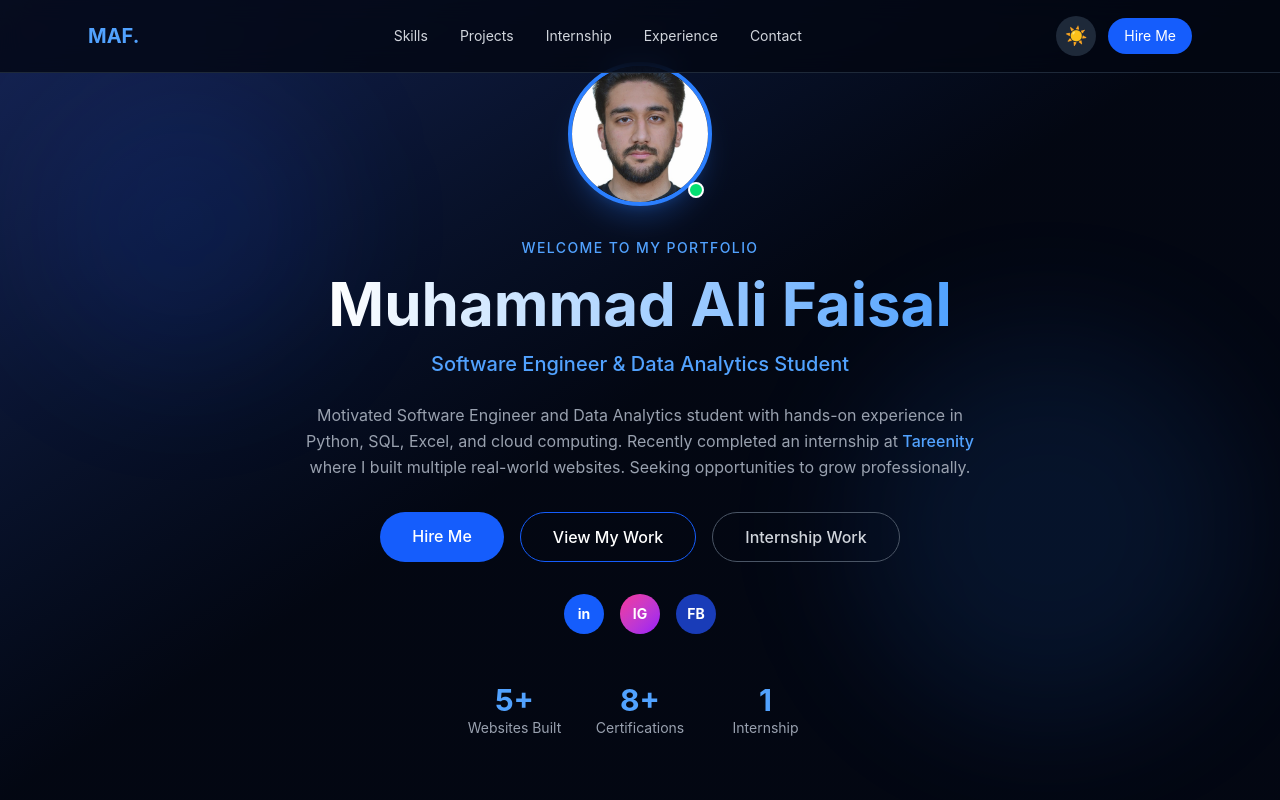
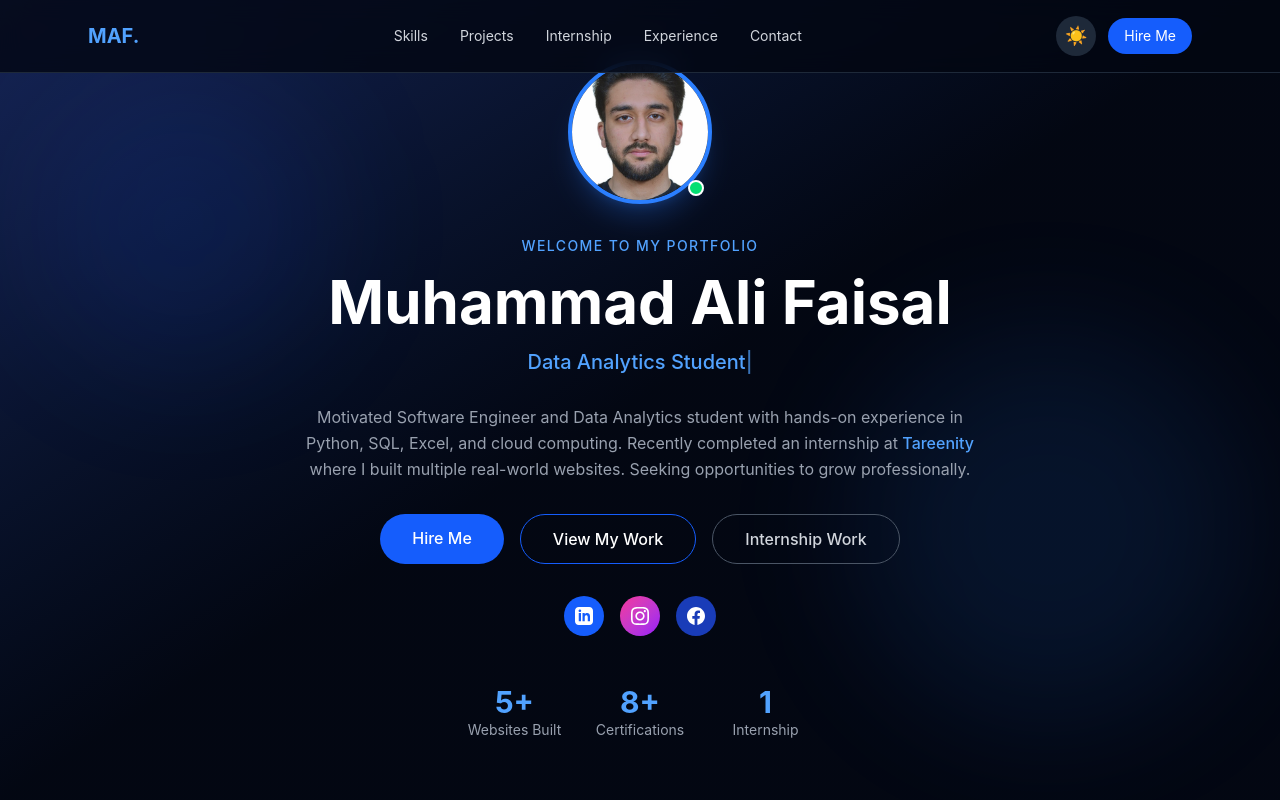
Before and after one commit to muhammadalifaisal68/my-portfolio, a React (Vite) app: page / in a window 1280 px wide. Shown: the top 800 px of the page. Built offline with nearby package versions, Linux system fonts and the light colour scheme.

Commit message:
Typing animation and proper social icons

```diff
--- a/src/components/Hero.jsx
+++ b/src/components/Hero.jsx
@@ -1,4 +1,38 @@
+import { useState, useEffect } from 'react'
+
+const titles = [
+  'Software Engineer',
+  'Data Analytics Student',
+  'Web Developer',
+  'Problem Solver'
+]
+
 export default function Hero({ darkMode }) {
+  const [titleIndex, setTitleIndex] = useState(0)
+  const [displayed, setDisplayed] = useState('')
+  const [typing, setTyping] = useState(true)
+
+  useEffect(() => {
+    const current = titles[titleIndex]
+    if (typing) {
+      if (displayed.length < current.length) {
+        const t = setTimeout(() => setDisplayed(current.slice(0, displayed.length + 1)), 80)
+        return () => clearTimeout(t)
+      } else {
+        const t = setTimeout(() => setTyping(false), 1500)
+        return () => clearTimeout(t)
+      }
+    } else {
+      if (displayed.length > 0) {
+        const t = setTimeout(() => setDisplayed(displayed.slice(0, -1)), 40)
+        return () => clearTimeout(t)
+      } else {
+        setTitleIndex((titleIndex + 1) % titles.length)
+        setTyping(true)
+      }
+    }
+  }, [displayed, typing, titleIndex])
+
   return (
     <section className="min-h-screen flex flex-col justify-center items-center text-center px-6 relative overflow-hidden">
       <div className={`absolute inset-0 ${darkMode ? 'bg-gradient-to-br from-blue-950 via-gray-950 to-gray-950' : 'bg-gradient-to-br from-blue-50 via-white to-white'} z-0`} />
@@ -9,8 +43,7 @@ export default function Hero({ darkMode }) {
         {/* Profile Picture */}
         <div className="mb-8 relative">
           <div className="w-36 h-36 rounded-full overflow-hidden border-4 border-blue-500 shadow-xl shadow-blue-500/20">
-            <img src="/images/profile.jpeg" alt="Muhammad Ali Faisal"
-              className="w-full h-full object-cover" />
+            <img src="/images/profile.jpeg" alt="Muhammad Ali Faisal" className="w-full h-full object-cover" />
           </div>
           <div className="absolute bottom-2 right-2 w-4 h-4 bg-green-400 rounded-full border-2 border-white"></div>
         </div>
@@ -18,12 +51,17 @@ export default function Hero({ darkMode }) {
         <span className="text-blue-400 text-sm font-medium tracking-widest uppercase mb-4 block">
           Welcome to my portfolio
         </span>
-        <h1 className="text-6xl font-bold mb-4 bg-gradient-to-r from-white to-blue-400 bg-clip-text text-transparent">
+        <h1 className={`text-5xl md:text-6xl font-bold mb-4 ${darkMode ? 'text-white' : 'text-gray-900'}`}>
           Muhammad Ali Faisal
         </h1>
-        <p className={`text-xl mb-6 font-medium ${darkMode ? 'text-blue-400' : 'text-blue-600'}`}>
-          Software Engineer & Data Analytics Student
-        </p>
+
+        {/* Typing Animation */}
+        <div className="h-8 mb-6">
+          <p className="text-xl font-medium text-blue-400">
+            {displayed}<span className="animate-pulse">|</span>
+          </p>
+        </div>
+
         <p className={`max-w-2xl mx-auto leading-relaxed mb-8 ${darkMode ? 'text-gray-400' : 'text-gray-600'}`}>
           Motivated Software Engineer and Data Analytics student with hands-on experience in Python,
           SQL, Excel, and cloud computing. Recently completed an internship at
@@ -35,7 +73,7 @@ export default function Hero({ darkMode }) {
           <a href="#contact" className="bg-blue-600 hover:bg-blue-700 px-8 py-3 rounded-full transition font-medium text-white">
             Hire Me
           </a>
-          <a href="#projects" className="border border-blue-600 hover:bg-blue-600/20 px-8 py-3 rounded-full transition font-medium">
+          <a href="#projects" className={`border border-blue-600 hover:bg-blue-600/20 px-8 py-3 rounded-full transition font-medium ${darkMode ? 'text-white' : 'text-gray-900'}`}>
             View My Work
           </a>
           <a href="#internship" className={`border px-8 py-3 rounded-full transition font-medium ${darkMode ? 'border-gray-600 hover:bg-gray-800 text-gray-300' : 'border-gray-300 hover:bg-gray-100 text-gray-600'}`}>
@@ -46,16 +84,22 @@ export default function Hero({ darkMode }) {
         {/* Social Media Links */}
         <div className="flex gap-4 mb-12">
           <a href="https://www.linkedin.com/in/muhammad-ali-faisal" target="_blank" rel="noreferrer"
-            className="w-10 h-10 bg-blue-600 hover:bg-blue-700 rounded-full flex items-center justify-center text-white transition font-bold text-sm">
-            in
+            className="w-10 h-10 bg-blue-600 hover:bg-blue-700 rounded-full flex items-center justify-center text-white transition">
+            <svg xmlns="http://www.w3.org/2000/svg" width="18" height="18" fill="currentColor" viewBox="0 0 24 24">
+              <path d="M19 0h-14c-2.761 0-5 2.239-5 5v14c0 2.761 2.239 5 5 5h14c2.762 0 5-2.239 5-5v-14c0-2.761-2.238-5-5-5zm-11 19h-3v-11h3v11zm-1.5-12.268c-.966 0-1.75-.79-1.75-1.764s.784-1.764 1.75-1.764 1.75.79 1.75 1.764-.783 1.764-1.75 1.764zm13.5 12.268h-3v-5.604c0-3.368-4-3.113-4 0v5.604h-3v-11h3v1.765c1.396-2.586 7-2.777 7 2.476v6.759z"/>
+            </svg>
           </a>
           <a href="https://www.instagram.com/_ali.faisal9?igsh=MWJqank1dGVvZXdnYQ%3D%3D&utm_source=qr" target="_blank" rel="noreferrer"
-            className="w-10 h-10 bg-gradient-to-br from-pink-500 to-purple-600 hover:opacity-80 rounded-full flex items-center justify-center text-white transition text-sm font-bold">
-            IG
+            className="w-10 h-10 bg-gradient-to-br from-pink-500 to-purple-600 hover:opacity-80 rounded-full flex items-center justify-center text-white transition">
+            <svg xmlns="http://www.w3.org/2000/svg" width="18" height="18" fill="currentColor" viewBox="0 0 24 24">
+              <path d="M12 2.163c3.204 0 3.584.012 4.85.07 3.252.148 4.771 1.691 4.919 4.919.058 1.265.069 1.645.069 4.849 0 3.205-.012 3.584-.069 4.849-.149 3.225-1.664 4.771-4.919 4.919-1.266.058-1.644.07-4.85.07-3.204 0-3.584-.012-4.849-.07-3.26-.149-4.771-1.699-4.919-4.92-.058-1.265-.07-1.644-.07-4.849 0-3.204.013-3.583.07-4.849.149-3.227 1.664-4.771 4.919-4.919 1.266-.057 1.645-.069 4.849-.069zm0-2.163c-3.259 0-3.667.014-4.947.072-4.358.2-6.78 2.618-6.98 6.98-.059 1.281-.073 1.689-.073 4.948 0 3.259.014 3.668.072 4.948.2 4.358 2.618 6.78 6.98 6.98 1.281.058 1.689.072 4.948.072 3.259 0 3.668-.014 4.948-.072 4.354-.2 6.782-2.618 6.979-6.98.059-1.28.073-1.689.073-4.948 0-3.259-.014-3.667-.072-4.947-.196-4.354-2.617-6.78-6.979-6.98-1.281-.059-1.69-.073-4.949-.073zm0 5.838c-3.403 0-6.162 2.759-6.162 6.162s2.759 6.163 6.162 6.163 6.162-2.759 6.162-6.163c0-3.403-2.759-6.162-6.162-6.162zm0 10.162c-2.209 0-4-1.79-4-4 0-2.209 1.791-4 4-4s4 1.791 4 4c0 2.21-1.791 4-4 4zm6.406-11.845c-.796 0-1.441.645-1.441 1.44s.645 1.44 1.441 1.44c.795 0 1.439-.645 1.439-1.44s-.644-1.44-1.439-1.44z"/>
+            </svg>
           </a>
           <a href="https://www.facebook.com/share/1BaXRKi95J/?mibextid=wwXIfr" target="_blank" rel="noreferrer"
-            className="w-10 h-10 bg-blue-800 hover:bg-blue-900 rounded-full flex items-center justify-center text-white transition text-sm font-bold">
-            FB
+            className="w-10 h-10 bg-blue-800 hover:bg-blue-900 rounded-full flex items-center justify-center text-white transition">
+            <svg xmlns="http://www.w3.org/2000/svg" width="18" height="18" fill="currentColor" viewBox="0 0 24 24">
+              <path d="M24 12.073c0-6.627-5.373-12-12-12s-12 5.373-12 12c0 5.99 4.388 10.954 10.125 11.854v-8.385H7.078v-3.47h3.047V9.43c0-3.007 1.792-4.669 4.533-4.669 1.312 0 2.686.235 2.686.235v2.953H15.83c-1.491 0-1.956.925-1.956 1.874v2.25h3.328l-.532 3.47h-2.796v8.385C19.612 23.027 24 18.062 24 12.073z"/>
+            </svg>
           </a>
         </div>
 
--- a/src/components/Internship.jsx
+++ b/src/components/Internship.jsx
@@ -19,11 +19,11 @@ const websites = [
     tech: ["HTML", "CSS", "JavaScript", "API"],
     image: "/images/pokemon.png"
   },
-  {
+ {
     title: "Portfolio Website",
     desc: "A personal portfolio website built with React, Vite and Tailwind CSS with CMS integration.",
     tech: ["React", "Vite", "Tailwind CSS"],
-    image: "/images/profile.jpeg"
+    image: null
   }
 ]
 
@@ -46,8 +46,14 @@ export default function Internship({ darkMode }) {
           <div key={i} className={`${darkMode ? 'bg-gray-900 border-gray-800 hover:border-blue-500' : 'bg-gray-50 border-gray-200 hover:border-blue-400'} border rounded-2xl overflow-hidden transition-all duration-300 hover:shadow-lg hover:shadow-blue-500/10 group`}>
             {/* Image */}
             <div className="relative overflow-hidden cursor-pointer h-48" onClick={() => setSelectedImage(site.image)}>
-              <img src={site.image} alt={site.title}
-                className="w-full h-full object-cover group-hover:scale-105 transition-transform duration-300" />
+              {site.image ? (
+  <img src={site.image} alt={site.title}
+    className="w-full h-full object-cover group-hover:scale-105 transition-transform duration-300" />
+) : (
+  <div className="w-full h-full bg-gradient-to-br from-blue-600 to-purple-600 flex items-center justify-center">
+    <span className="text-white text-4xl">💼</span>
+  </div>
+)}
               <div className="absolute inset-0 bg-black/40 opacity-0 group-hover:opacity-100 transition-opacity duration-300 flex items-center justify-center">
                 <span className="text-white text-sm font-medium bg-blue-600 px-4 py-2 rounded-full">View Image 🔍</span>
               </div>
```
